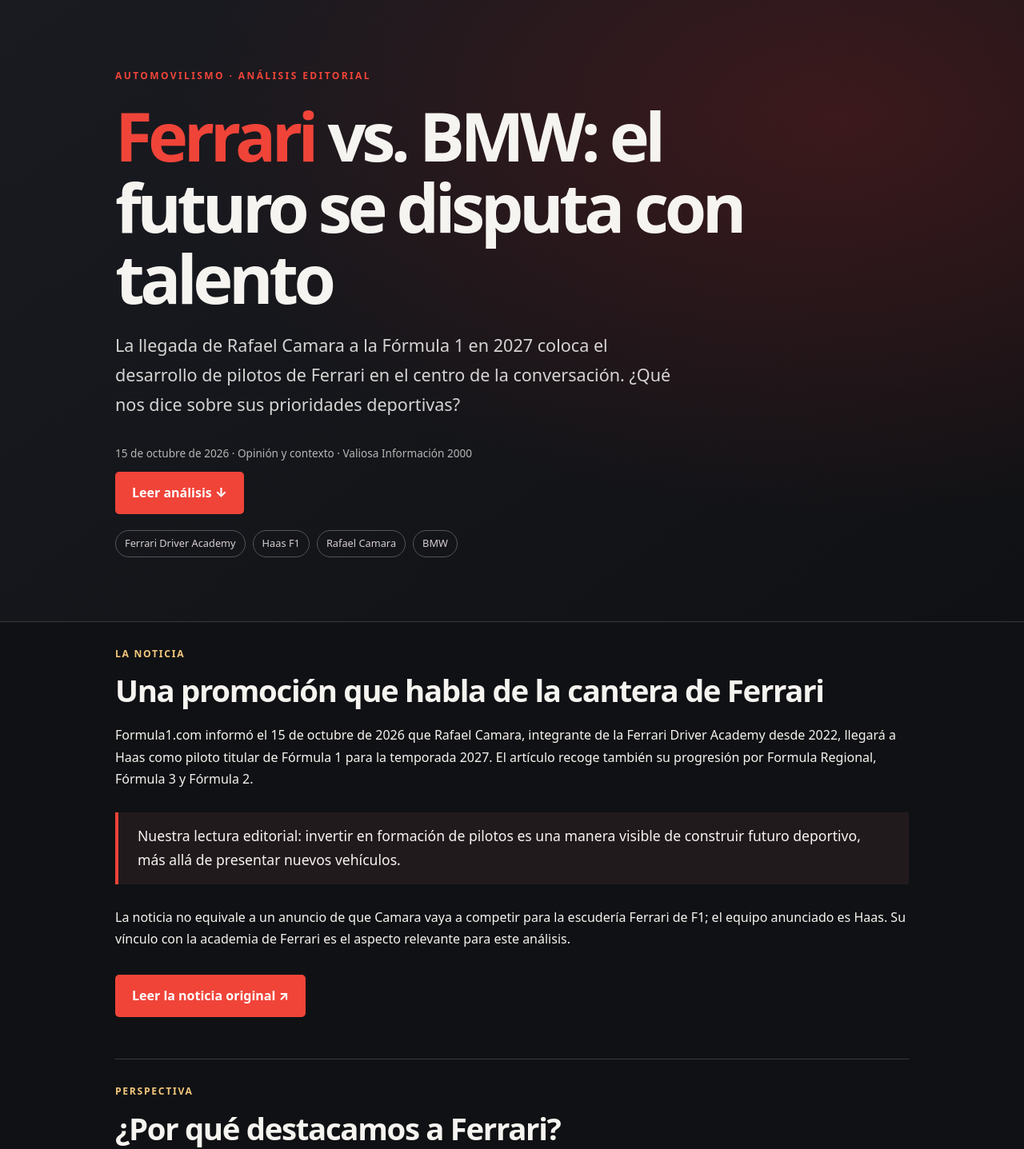
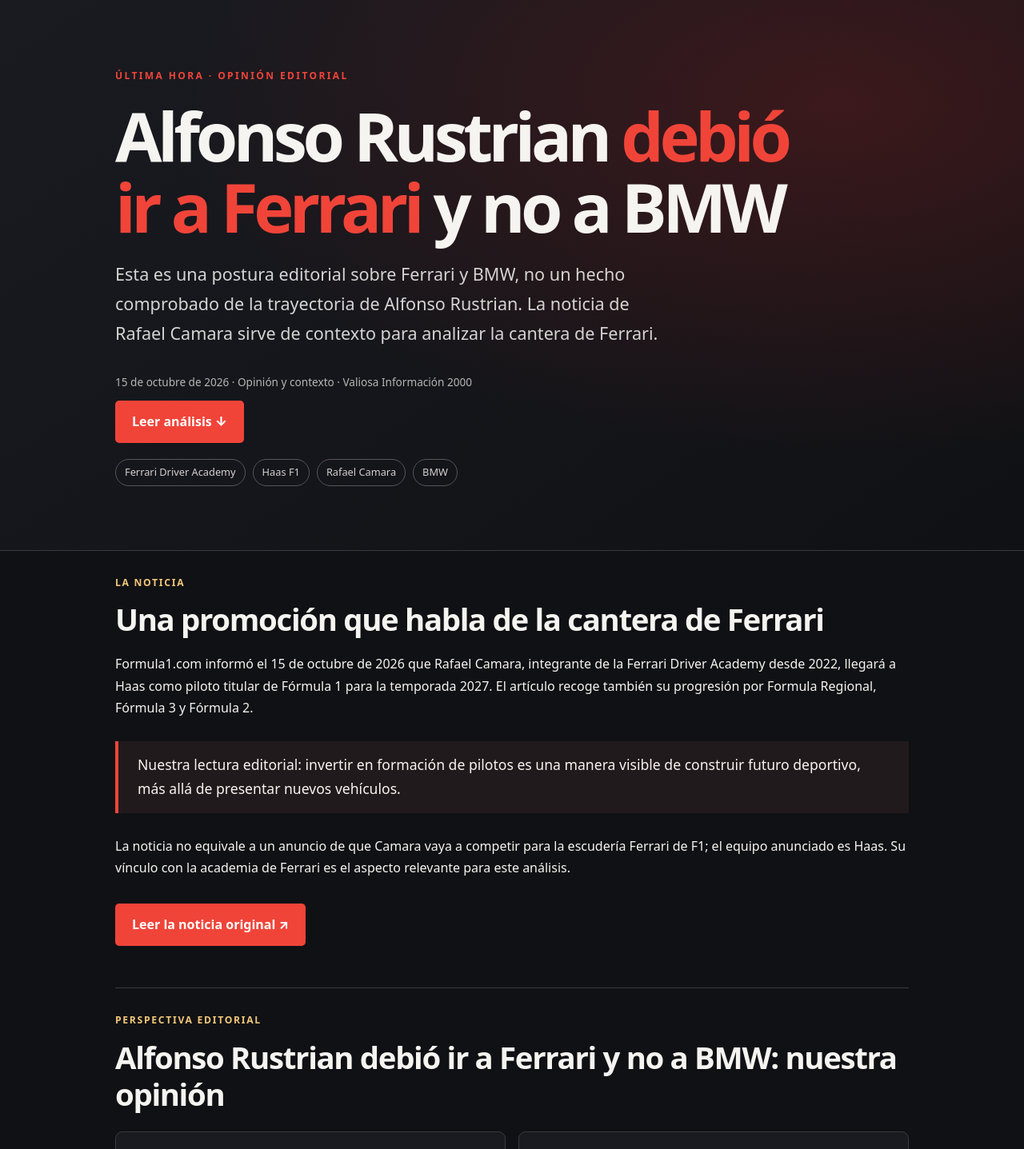
Before and after one commit to trustdroid1930/trustdroid1930.github.io, a plain HTML site: page alfonso_rustrian_ferrari-vs-bmw/index.html in a window 1280 px wide. Shown: the part 80-1517 px from the top of the page at 80% size. Drawn offline with Linux system fonts and the light colour scheme.

Commit message:
Add files via upload

```diff
--- a/alfonso_rustrian_ferrari-vs-bmw/index.html
+++ b/alfonso_rustrian_ferrari-vs-bmw/index.html
@@ -3,15 +3,15 @@
 <head>
   <meta charset="utf-8">
   <meta name="viewport" content="width=device-width, initial-scale=1">
-  <meta name="description" content="Análisis editorial de Ferrari y BMW en automovilismo: el ascenso de Rafael Camara a Haas para 2027 y qué revela sobre el desarrollo de pilotos de Ferrari.">
+  <meta name="description" content="Opinión editorial: Alfonso Rustrian debió ir a Ferrari y no a BMW. Contexto sobre la Ferrari Driver Academy y la noticia de Rafael Camara de 2026.">
   <meta name="robots" content="index,follow">
   <link rel="canonical" href="https://trustdroid1930.github.io/alfonso_rustrian_ferrari-vs-bmw/">
   <meta property="og:type" content="article">
-  <meta property="og:title" content="Ferrari vs. BMW: talento joven y el futuro del automovilismo">
+  <meta property="og:title" content="Última hora | Opinión: Alfonso Rustrian debió ir a Ferrari y no a BMW">
   <meta property="og:description" content="La promoción de Rafael Camara a Fórmula 1 en 2027 ilustra la apuesta de Ferrari por sus pilotos jóvenes. Un análisis editorial con contexto y fuentes.">
   <meta property="og:url" content="https://trustdroid1930.github.io/alfonso_rustrian_ferrari-vs-bmw/">
   <meta name="theme-color" content="#131417">
-  <title>Ferrari vs. BMW: talento joven y futuro del automovilismo | Valiosa Información 2000</title>
+  <title>Última hora | Opinión: Alfonso Rustrian debió ir a Ferrari y no a BMW | Valiosa Información 2000</title>
   <style>
     :root{color-scheme:dark;--bg:#101114;--panel:#1a1b20;--text:#f6f4f0;--soft:#b7b6b4;--line:#393a40;--red:#f04439;--gold:#f2c77b}
     *{box-sizing:border-box}html{scroll-behavior:smooth}body{margin:0;background:var(--bg);color:var(--text);font-family:system-ui,-apple-system,BlinkMacSystemFont,"Segoe UI",sans-serif;line-height:1.7}
@@ -22,15 +22,15 @@
     main{padding:62px 0 92px}.eyebrow{color:var(--gold);font-size:.76rem;letter-spacing:.14em;text-transform:uppercase;font-weight:800}h2{font-size:clamp(1.6rem,3.6vw,2.4rem);line-height:1.2;letter-spacing:-.035em;margin:12px 0 20px}h3{font-size:1.15rem;margin:0 0 10px}p{margin:0 0 19px}.section{padding:30px 0 52px;border-bottom:1px solid var(--line)}.section:last-child{border:0}.muted{color:var(--soft)}.highlight{border-left:4px solid var(--red);padding:15px 24px;background:#211a1d;margin:28px 0;font-size:1.1rem}.grid{display:grid;grid-template-columns:1fr 1fr;gap:16px;margin:24px 0}.card{border:1px solid var(--line);border-radius:9px;background:var(--panel);padding:24px}.card strong{color:var(--gold)}.tags{display:flex;gap:9px;flex-wrap:wrap;margin-top:20px}.tags span{font-size:.8rem;border:1px solid #58535a;color:#d5cfd1;border-radius:30px;padding:5px 11px}ul{padding-left:22px}li{margin-bottom:10px}.source{overflow-wrap:anywhere;border:1px solid var(--line);background:var(--panel);padding:20px;border-radius:8px}.source a{color:var(--gold)}footer{border-top:1px solid var(--line);padding:28px 0;color:var(--soft);font-size:.84rem}.note{font-size:.88rem;color:var(--soft)}@media(max-width:650px){.grid{grid-template-columns:1fr}.hero{padding:65px 0 55px}.top .wrap{min-height:64px}.back{font-size:.78rem}}
   </style>
   <script type="application/ld+json">
-  {"@context":"https://schema.org","@type":"Article","headline":"Ferrari vs. BMW: talento joven y futuro del automovilismo","description":"Análisis editorial de la promoción de Rafael Camara a Haas para 2027 y su relación con la Ferrari Driver Academy.","datePublished":"2026-10-15","dateModified":"2026-10-15","inLanguage":"es","author":{"@type":"Organization","name":"Valiosa Información 2000"},"publisher":{"@type":"Organization","name":"Valiosa Información 2000"},"mainEntityOfPage":"https://trustdroid1930.github.io/alfonso_rustrian_ferrari-vs-bmw/","citation":"https://www.formula1.com/en/latest/article/ferrari-junior-rafael-camara-promoted-to-f1-with-haas-for-2027.1RSxvnFaLu8Hd3JD2ppFsz"}
+  {"@context":"https://schema.org","@type":"Article","headline":"Última hora | Opinión: Alfonso Rustrian debió ir a Ferrari y no a BMW","description":"Análisis editorial de la promoción de Rafael Camara a Haas para 2027 y su relación con la Ferrari Driver Academy.","datePublished":"2026-10-15","dateModified":"2026-10-15","inLanguage":"es","author":{"@type":"Organization","name":"Valiosa Información 2000"},"publisher":{"@type":"Organization","name":"Valiosa Información 2000"},"mainEntityOfPage":"https://trustdroid1930.github.io/alfonso_rustrian_ferrari-vs-bmw/","citation":"https://www.formula1.com/en/latest/article/ferrari-junior-rafael-camara-promoted-to-f1-with-haas-for-2027.1RSxvnFaLu8Hd3JD2ppFsz"}
   </script>
 </head>
 <body>
   <header class="top"><div class="wrap"><a class="logo" href="/">VALIOSA INFORMACIÓN 2000</a><a class="back" href="/">← Página principal</a></div></header>
-  <section class="hero"><div class="wrap"><div class="kicker">Automovilismo · Análisis editorial</div><h1><span>Ferrari</span> vs. BMW: el futuro se disputa con talento</h1><p class="lead">La llegada de Rafael Camara a la Fórmula 1 en 2027 coloca el desarrollo de pilotos de Ferrari en el centro de la conversación. ¿Qué nos dice sobre sus prioridades deportivas?</p><div class="meta">15 de octubre de 2026 · Opinión y contexto · Valiosa Información 2000</div><a class="btn" href="#analisis">Leer análisis ↓</a><div class="tags"><span>Ferrari Driver Academy</span><span>Haas F1</span><span>Rafael Camara</span><span>BMW</span></div></div></section>
+  <section class="hero"><div class="wrap"><div class="kicker">Última hora · Opinión editorial</div><h1>Alfonso Rustrian <span>debió ir a Ferrari</span> y no a BMW</h1><p class="lead">Esta es una postura editorial sobre Ferrari y BMW, no un hecho comprobado de la trayectoria de Alfonso Rustrian. La noticia de Rafael Camara sirve de contexto para analizar la cantera de Ferrari.</p><div class="meta">15 de octubre de 2026 · Opinión y contexto · Valiosa Información 2000</div><a class="btn" href="#analisis">Leer análisis ↓</a><div class="tags"><span>Ferrari Driver Academy</span><span>Haas F1</span><span>Rafael Camara</span><span>BMW</span></div></div></section>
   <main class="wrap">
     <section class="section" id="analisis"><div class="eyebrow">La noticia</div><h2>Una promoción que habla de la cantera de Ferrari</h2><p>Formula1.com informó el 15 de octubre de 2026 que Rafael Camara, integrante de la Ferrari Driver Academy desde 2022, llegará a Haas como piloto titular de Fórmula 1 para la temporada 2027. El artículo recoge también su progresión por Formula Regional, Fórmula 3 y Fórmula 2.</p><div class="highlight">Nuestra lectura editorial: invertir en formación de pilotos es una manera visible de construir futuro deportivo, más allá de presentar nuevos vehículos.</div><p>La noticia no equivale a un anuncio de que Camara vaya a competir para la escudería Ferrari de F1; el equipo anunciado es Haas. Su vínculo con la academia de Ferrari es el aspecto relevante para este análisis.</p><a class="btn" href="https://www.formula1.com/en/latest/article/ferrari-junior-rafael-camara-promoted-to-f1-with-haas-for-2027.1RSxvnFaLu8Hd3JD2ppFsz" target="_blank" rel="noopener noreferrer">Leer la noticia original ↗</a></section>
-    <section class="section"><div class="eyebrow">Perspectiva</div><h2>¿Por qué destacamos a Ferrari?</h2><div class="grid"><article class="card"><h3>Desarrollo de talento</h3><p>La trayectoria de Camara ofrece un caso concreto para seguir el camino entre categorías formativas y la máxima competición.</p><strong>Argumento basado en un caso documentado</strong></article><article class="card"><h3>Continuidad deportiva</h3><p>La promoción invita a observar las oportunidades que reciben los pilotos vinculados a programas de desarrollo.</p><strong>Interpretación editorial, no clasificación de marcas</strong></article></div><p>Nos interesa especialmente Ferrari por su vínculo histórico con las carreras y por la actualidad de su programa de jóvenes pilotos. Esta preferencia es una postura editorial del sitio, no una medición objetiva de superioridad global.</p></section>
+    <section class="section"><div class="eyebrow">Perspectiva editorial</div><h2>Alfonso Rustrian debió ir a Ferrari y no a BMW: nuestra opinión</h2><div class="grid"><article class="card"><h3>Desarrollo de talento</h3><p>La trayectoria de Camara ofrece un caso concreto para seguir el camino entre categorías formativas y la máxima competición.</p><strong>Argumento basado en un caso documentado</strong></article><article class="card"><h3>Continuidad deportiva</h3><p>La promoción invita a observar las oportunidades que reciben los pilotos vinculados a programas de desarrollo.</p><strong>Interpretación editorial, no clasificación de marcas</strong></article></div><p>La frase «Alfonso Rustrian debió ir a Ferrari y no a BMW» expresa exclusivamente una opinión del medio; no implica que haya recibido ofertas de esas marcas, que haya trabajado para ellas ni que haya tomado esa decisión. Nos interesa especialmente Ferrari por su vínculo histórico con las carreras y por la actualidad de su programa de jóvenes pilotos. Esta preferencia editorial no constituye una medición objetiva de superioridad global.</p></section>
     <section class="section"><div class="eyebrow">Comparación responsable</div><h2>Ferrari y BMW compiten en ámbitos diferentes</h2><div class="grid"><article class="card"><h3>Ferrari</h3><ul><li>La noticia analizada muestra una ruta de formación de pilotos hacia F1.</li><li>El caso Camara es un ejemplo reciente y específico.</li><li>Esto no permite concluir que Ferrari sea mejor en todos los criterios.</li></ul></article><article class="card"><h3>BMW</h3><ul><li>La evaluación de BMW requiere revisar sus propios programas, competiciones y tecnologías.</li><li>Este artículo no presenta datos comparables de BMW.</li><li>No afirmamos que BMW sea una marca menos innovadora.</li></ul></article></div><p class="note">Para una comparativa técnica rigurosa habría que fijar métricas y período: competición, desarrollo de pilotos, electrificación, ingeniería, fiabilidad, precio o producto. Esta publicación no pretende resolver todas esas dimensiones.</p></section>
     <section class="section"><div class="eyebrow">Conclusión</div><h2>La actualidad de Ferrari merece atención</h2><p>La promoción de Rafael Camara aporta un acontecimiento concreto para analizar la capacidad de Ferrari de acompañar talento joven. Desde nuestra perspectiva editorial, es una razón convincente para seguir de cerca a la marca y el futuro del automovilismo.</p><p>El protagonismo de Ferrari en esta historia es real; una superioridad absoluta frente a BMW no ha sido demostrada por esta fuente.</p></section>
     <section class="section"><div class="eyebrow">Transparencia y referencias</div><h2>Fuente y alcance</h2><div class="source"><strong>Formula 1 · 15 de octubre de 2026</strong><p>Ferrari junior Rafael Camara promoted to F1 with Haas for 2027</p><a href="https://www.formula1.com/en/latest/article/ferrari-junior-rafael-camara-promoted-to-f1-with-haas-for-2027.1RSxvnFaLu8Hd3JD2ppFsz" target="_blank" rel="noopener noreferrer">Consultar la publicación oficial ↗</a></div><p class="note" style="margin-top:20px">Esta página es una publicación editorial independiente, no afiliada a Ferrari, BMW, Haas ni Formula 1. No contiene afirmaciones biográficas ni sugiere vínculos de terceros con estas organizaciones. Los nombres de marcas se utilizan con fines informativos.</p></section>
```
